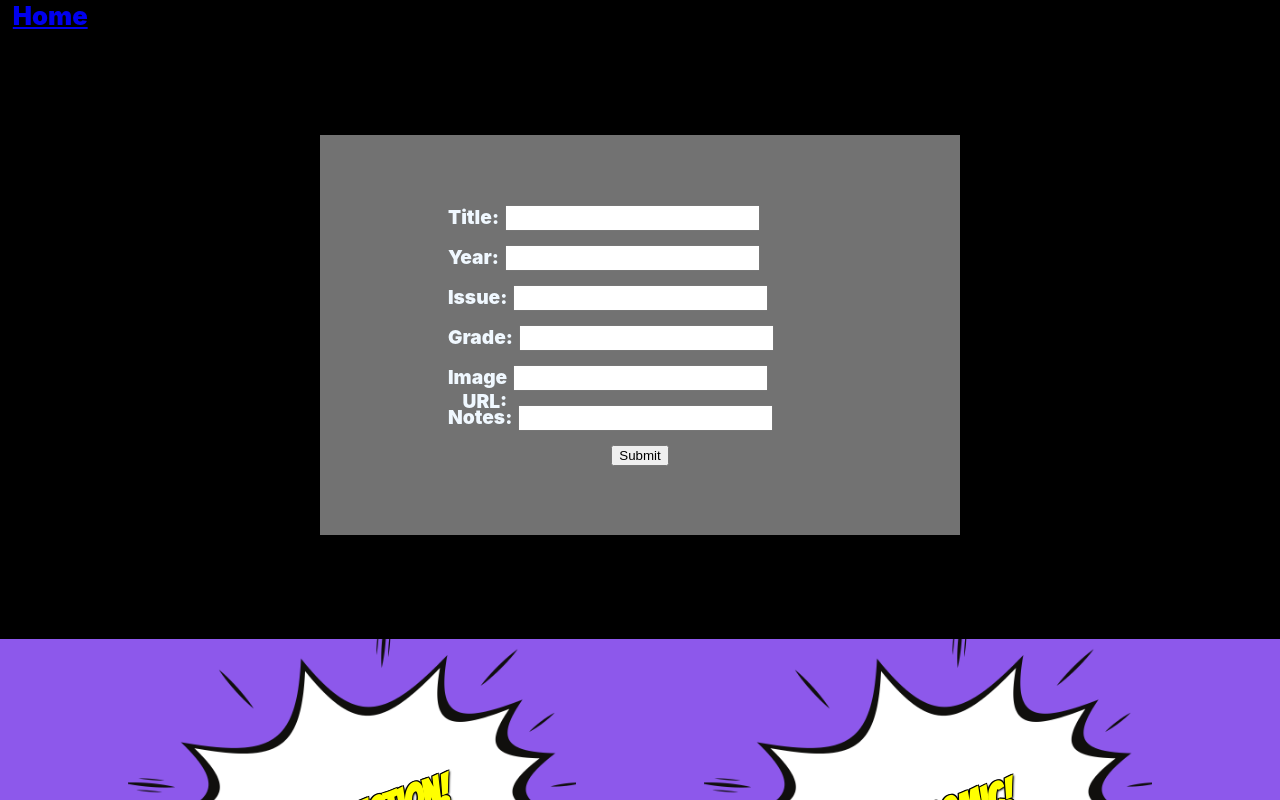
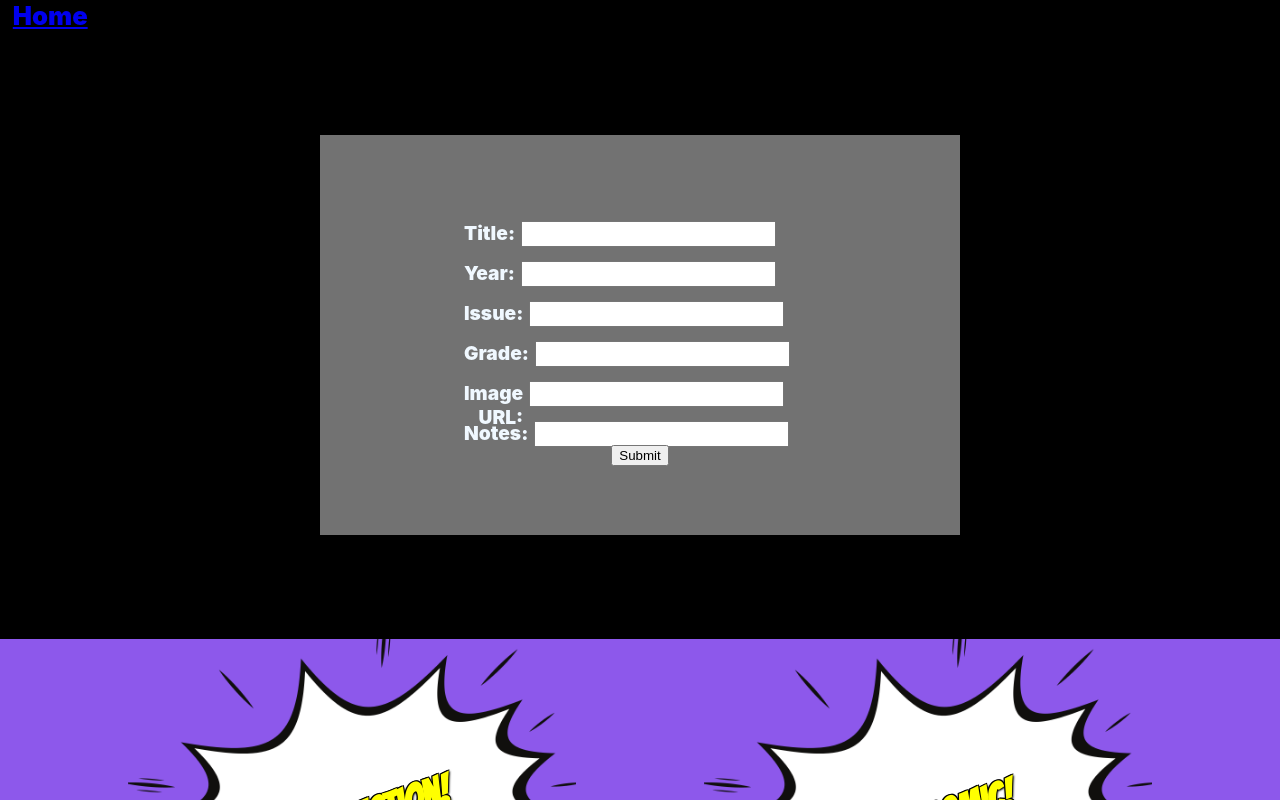
Before and after one commit to daniabee/Comic-Can, a React (Create React App) app: page /addComic in a window 1280 px wide. Shown: the top 800 px of the page. Built offline with nearby package versions, Linux system fonts and the light colour scheme; no server answers.

Commit message:
format labels

```diff
--- a/src/components/EditForm/EditForm.css
+++ b/src/components/EditForm/EditForm.css
@@ -9,7 +9,8 @@
 }
 
 .modalContent {
-  margin: 15% auto;
+  /* margin: 20% auto; */
+  height: 53vh;
   background-color: rgb(114, 114, 114);
   display: flex;
   flex: wrap;
@@ -39,6 +40,7 @@ label {
 }
 
 .updateButton {
+  margin: 2vh;
   color: #aaa;
   font-size: 28px;
   font-weight: bold;
--- a/src/components/Form/Form.css
+++ b/src/components/Form/Form.css
@@ -26,6 +26,7 @@ label {
   align-self: flex-end;
   color: aliceblue;
   display: flex;
+  padding: 2vh;
 }
 
 input {
@@ -33,4 +34,5 @@ input {
   margin-left: 5%;
   width: 20vw;
   height: 2.5vh;
+  /* padding: 2vh; */
 }
```
